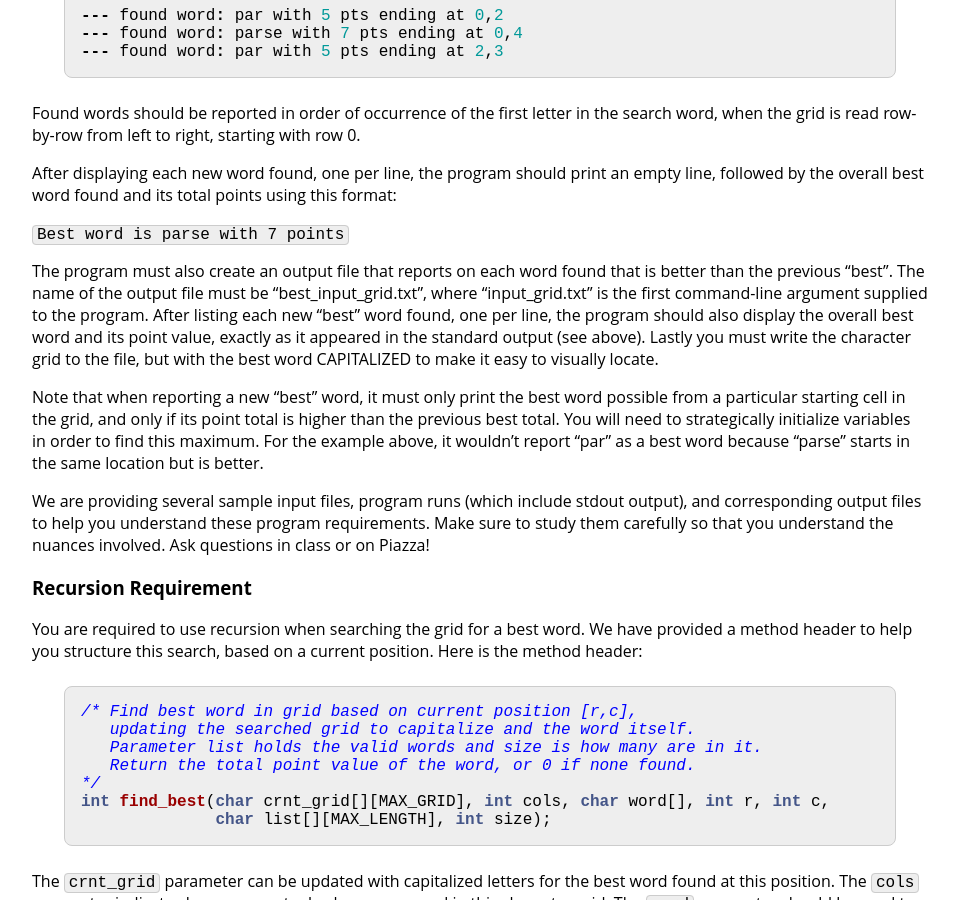
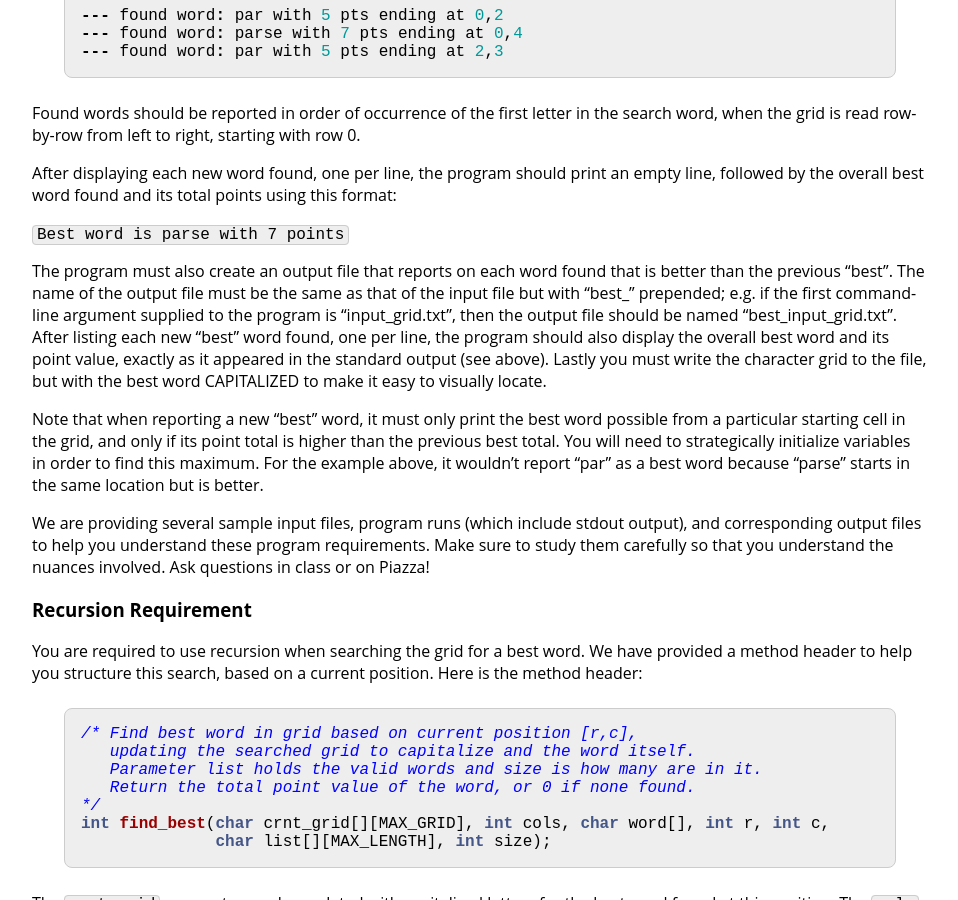
Before and after one commit to jhu-ip/cs220-f25, a Jekyll site: the page built from assign/hw3.md, in a window 1280 px wide and 900 px high, scrolled down 2558 px. Shown: the whole window, without its empty margins (160-1118 px from the left). Built offline with Jekyll 4.4.1, drawn with Linux system fonts in a browser that asks for light colours.

Commit message:
hw3.md: fixed wording related to naming of best grid output file

```diff
--- a/assign/hw3.md
+++ b/assign/hw3.md
@@ -106,7 +106,7 @@ After displaying each new word found, one per line, the program should print an
 
 `Best word is parse with 7 points`
 
-The program must also create an output file that reports on each word found that is better than the previous "best". The name of the output file must be "best_input_grid.txt", where "input_grid.txt" is the first command-line argument supplied to the program. After listing each new "best" word found, one per line, the program should also display the overall best word and its point value, exactly as it appeared in the standard output (see above). Lastly you must write the character grid to the file, but with the best word CAPITALIZED to make it easy to visually locate.
+The program must also create an output file that reports on each word found that is better than the previous "best". The name of the output file must be the same as that of the input file but with "best_" prepended; e.g. if the first command-line argument supplied to the program is "input_grid.txt", then the output file should be named "best_input_grid.txt". After listing each new "best" word found, one per line, the program should also display the overall best word and its point value, exactly as it appeared in the standard output (see above). Lastly you must write the character grid to the file, but with the best word CAPITALIZED to make it easy to visually locate.
 
 Note that when reporting a new "best" word, it must only print the best word possible from a particular starting cell in the grid, and only if its point total is higher than the previous best total. You will need to strategically initialize variables in order to find this maximum. For the example above, it wouldn't report "par" as a best word because "parse" starts in the same location but is better.
 
```
